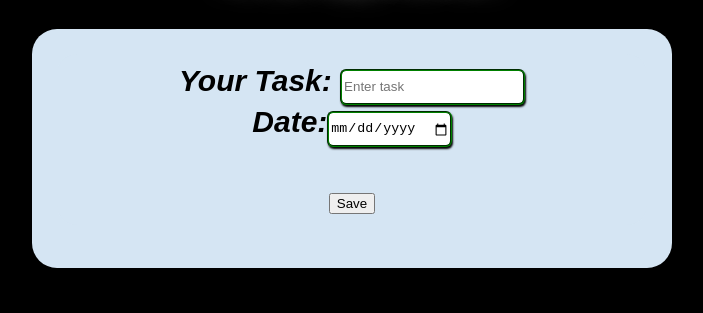
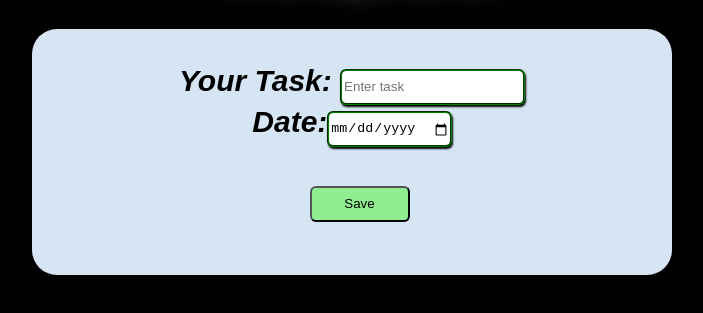
Before and after one commit to ChowdamAshok/octanet-task-2, a plain HTML site: page index.html in a window 1280 px wide. Shown: the part 79-392 px from the top of the page, without its empty margins (288-991 px from the left). Drawn offline with Linux system fonts and the light colour scheme.

Commit message:
index.html

```diff
--- a/index.html
+++ b/index.html
@@ -24,7 +24,7 @@
     <a><b><i>Date:</i></b></a><input type="date" id="dateInput">
     <br>
     <br>
-    <button onclick="saveTask()">Save</button>
+    <button class="savbtn" onclick="saveTask()">Save</button>
   </div>
   <br>
   <div id="tasksContainer"></div>
```
